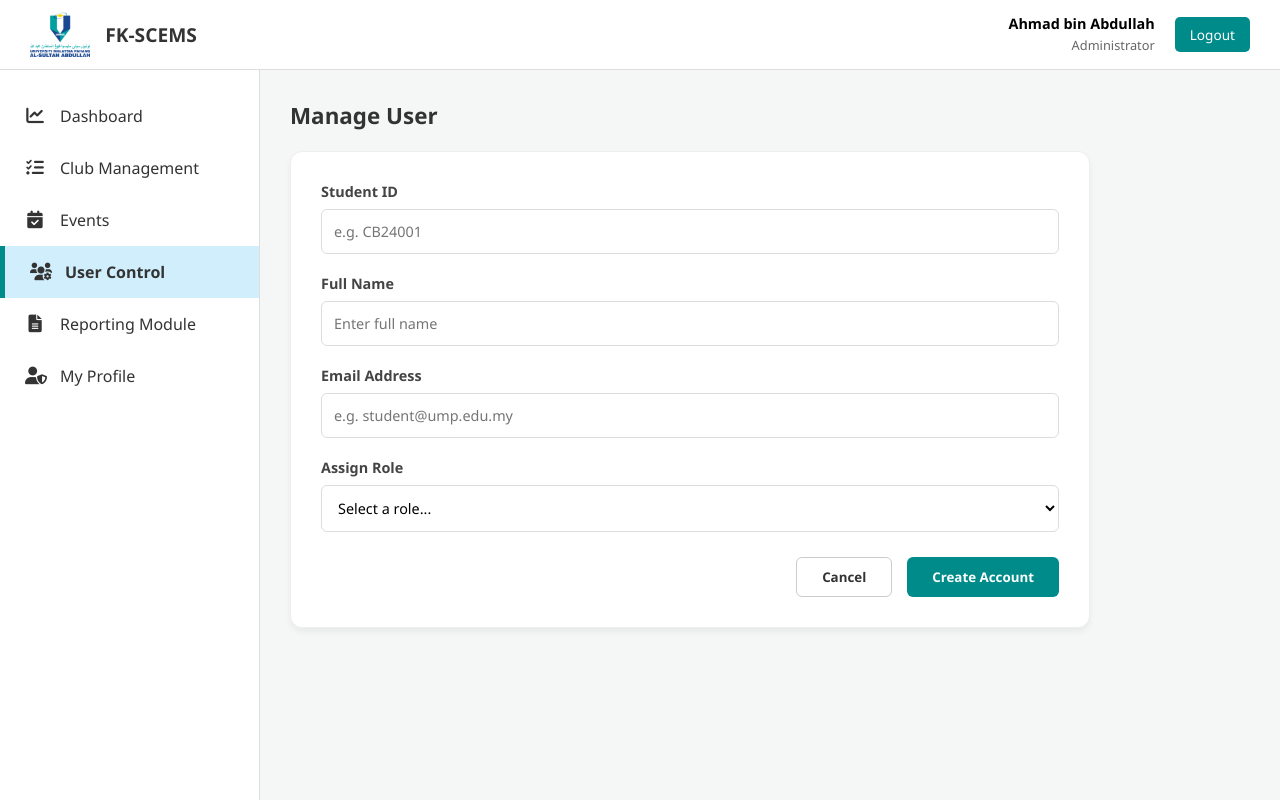
After one commit to zuhaiirahh/FK-SCEMS, a PHP site: page /adminUserControl.php in a window 1280 px wide. The commit adds this page. Run offline with PHP 8.4, Linux system fonts and the light colour scheme; a user stored in the database is signed in.

Commit message:
adding insert student

```diff
--- a/adminDashboard.php
+++ b/adminDashboard.php
@@ -29,7 +29,7 @@ if ($_SESSION['type'] !== 'admin') {
                 <span class="user-name"><?php echo $_SESSION['name']; ?></span>
                 <span class="user-role">Administrator</span>
             </div>
-            <a href="login.php" class="logout-btn">Logout</a>
+            <a href="logout.php" class="logout-btn">Logout</a>
         </div>
     </header>
 
@@ -46,7 +46,7 @@ if ($_SESSION['type'] !== 'admin') {
                     <a href="#"><i class="fas fa-calendar-check"></i> Events</a>
                 </li>
                 <li>
-                    <a href="#"><i class="fas fa-users-cog"></i> User Control</a>
+                    <a href="adminUserControl.php"><i class="fas fa-users-cog"></i> User Control</a>
                 </li>
                 <li>
                     <a href="#"><i class="fas fa-file-alt"></i> Reporting Module</a>
--- a/adminStyle.css
+++ b/adminStyle.css
@@ -79,7 +79,6 @@ body {
 
 .logout-btn:hover {
     background: #007070;
-;
 }
 
 /* =========================================
@@ -303,3 +302,80 @@ table td {
         grid-template-columns: 1fr;
     }
 }
+
+/* =========================================
+   6. USER CONTROL FORM STYLES
+   ========================================= */
+.form-container {
+    background: white;
+    padding: 30px;
+    border-radius: 12px;
+    box-shadow: 0 4px 6px rgba(0,0,0,0.05);
+    border: 1px solid #eee;
+    max-width: 800px;
+}
+
+.form-group {
+    margin-bottom: 20px;
+}
+
+.form-group label {
+    display: block;
+    margin-bottom: 8px;
+    font-weight: 600;
+    font-size: 0.9rem;
+    color: #444;
+}
+
+.form-control, .form-select {
+    width: 100%;
+    padding: 12px;
+    border: 1px solid #ddd;
+    border-radius: 6px;
+    font-size: 0.9rem;
+    outline: none;
+    background-color: #fff;
+    box-sizing: border-box;
+    transition: border-color 0.3s;
+}
+
+.form-control:focus, .form-select:focus {
+    border-color: #008b8b;
+}
+
+.form-buttons {
+    display: flex;
+    justify-content: flex-end;
+    gap: 15px;
+    margin-top: 25px;
+}
+
+.btn-cancel {
+    padding: 10px 25px;
+    background: #fff;
+    color: #333;
+    border: 1px solid #ccc;
+    border-radius: 6px;
+    cursor: pointer;
+    font-weight: bold;
+    transition: 0.3s;
+}
+
+.btn-cancel:hover {
+    background: #f5f5f5;
+}
+
+.btn-create {
+    padding: 10px 25px;
+    background: #008b8b;
+    color: white;
+    border: none;
+    border-radius: 6px;
+    cursor: pointer;
+    font-weight: bold;
+    transition: 0.3s;
+}
+
+.btn-create:hover {
+    background: #007070;
+}
--- /dev/null
+++ b/adminUserControl.php
@@ -0,0 +1,103 @@
+<?php
+session_start();
+if ($_SESSION['type'] !== 'admin') {
+    header("Location: login.php");
+    exit();
+}
+?>
+
+<!DOCTYPE html>
+<html lang="ms">
+
+<head>
+    <meta charset="UTF-8">
+    <meta name="viewport" content="width=device-width, initial-scale=1.0">
+    <title>Manage User - FK-SCEMS</title>
+    <link rel="stylesheet" href="adminStyle.css">
+    <link rel="stylesheet" href="https://cdnjs.cloudflare.com/ajax/libs/font-awesome/6.0.0/css/all.min.css">
+</head>
+
+<body class="dashboard-body">
+
+    <header class="main-header">
+        <div class="header-left">
+            <img src="images/umpsaLogo.png" alt="UMPSA Logo" class="mini-logo">
+            <span class="system-title">FK-SCEMS</span>
+        </div>
+        <div class="header-right">
+            <div class="user-info">
+                <span class="user-name"><?php echo $_SESSION['name']; ?></span>
+                <span class="user-role">Administrator</span>
+            </div>
+            <a href="login.php" class="logout-btn">Logout</a>
+        </div>
+    </header>
+
+    <div class="dashboard-wrapper">
+        <nav class="sidebar">
+            <ul>
+                <li>
+                    <a href="adminDashboard.php"><i class="fas fa-chart-line"></i> Dashboard</a>
+                </li>
+                <li>
+                    <a href="#"><i class="fas fa-tasks"></i> Club Management</a>
+                </li>
+                <li>
+                    <a href="#"><i class="fas fa-calendar-check"></i> Events</a>
+                </li>
+                <li class="active">
+                    <a href="adminUserControl.php"><i class="fas fa-users-cog"></i> User Control</a>
+                </li>
+                <li>
+                    <a href="#"><i class="fas fa-file-alt"></i> Reporting Module</a>
+                </li>
+                <li>
+                    <a href="#"><i class="fas fa-user-shield"></i> My Profile</a>
+                </li>
+            </ul>
+        </nav>
+
+        <main class="main-content">
+            <h2>Manage User</h2>
+
+            <div class="form-container">
+                <form action="processCreateUser.php" method="POST">
+
+                    <div class="form-group">
+                        <label for="student_id">Student ID</label>
+                        <input type="text" id="student_id" name="student_id" class="form-control" placeholder="e.g. CB24001" required>
+                    </div>
+
+                    <div class="form-group">
+                        <label for="full_name">Full Name</label>
+                        <input type="text" id="full_name" name="full_name" class="form-control" placeholder="Enter full name" required>
+                    </div>
+
+                    <div class="form-group">
+                        <label for="email">Email Address</label>
+                        <input type="email" id="email" name="email" class="form-control" placeholder="e.g. student@ump.edu.my" required>
+                    </div>
+
+                    <div class="form-group">
+                        <label for="role">Assign Role</label>
+                        <select id="role" name="role" class="form-select" required>
+                            <option value="" disabled selected>Select a role...</option>
+                            <option value="student">Student</option>
+                            <option value="committee">Club Committee</option>
+                            <option value="admin">Administrator</option>
+                        </select>
+                    </div>
+
+                    <div class="form-buttons">
+                        <button type="button" class="btn-cancel" onclick="window.location.href='adminDashboard.php'">Cancel</button>
+                        <button type="submit" class="btn-create">Create Account</button>
+                    </div>
+
+                </form>
+            </div>
+        </main>
+    </div>
+
+</body>
+
+</html>
```
Also changed, not shown: processCreateUser.php (added, +57 -0 lines), 1 other file.
